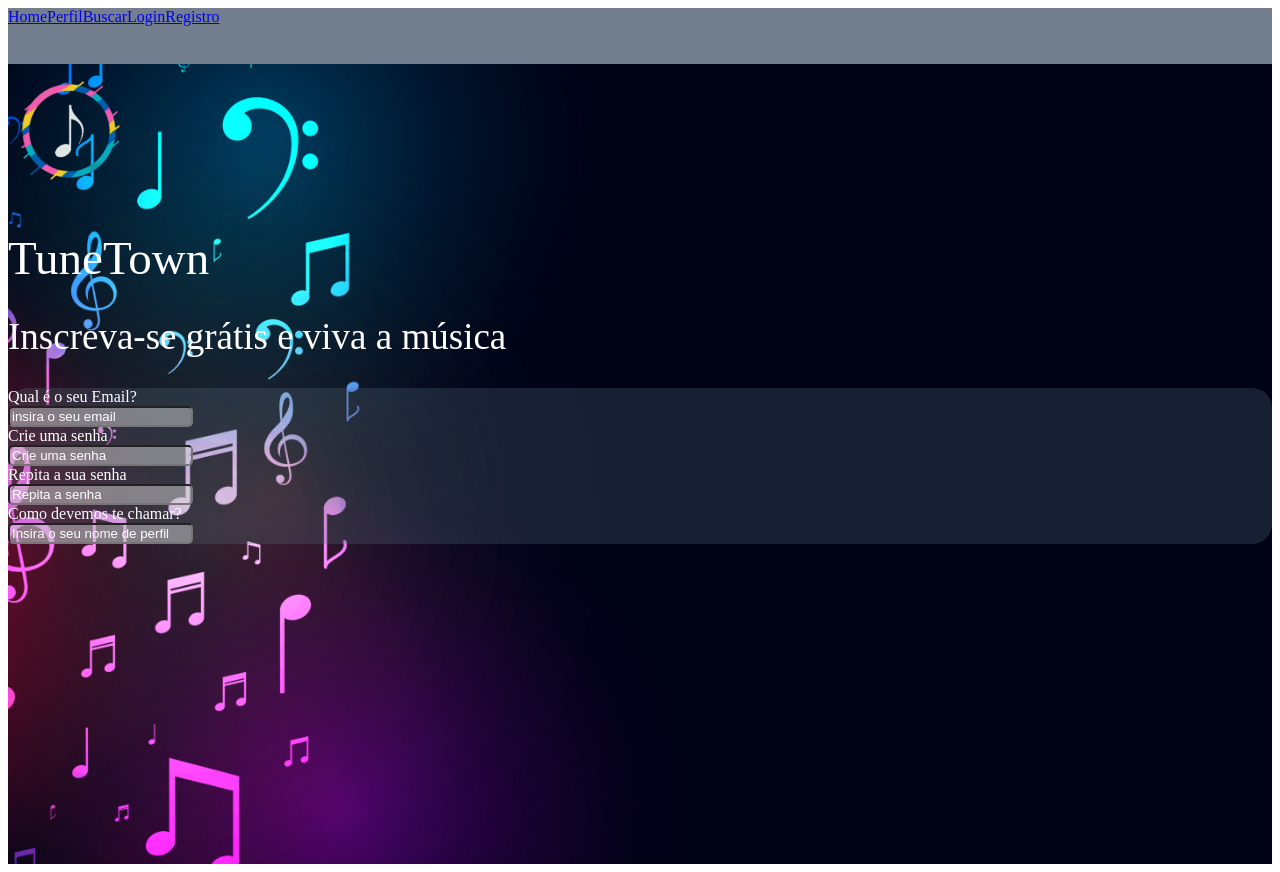
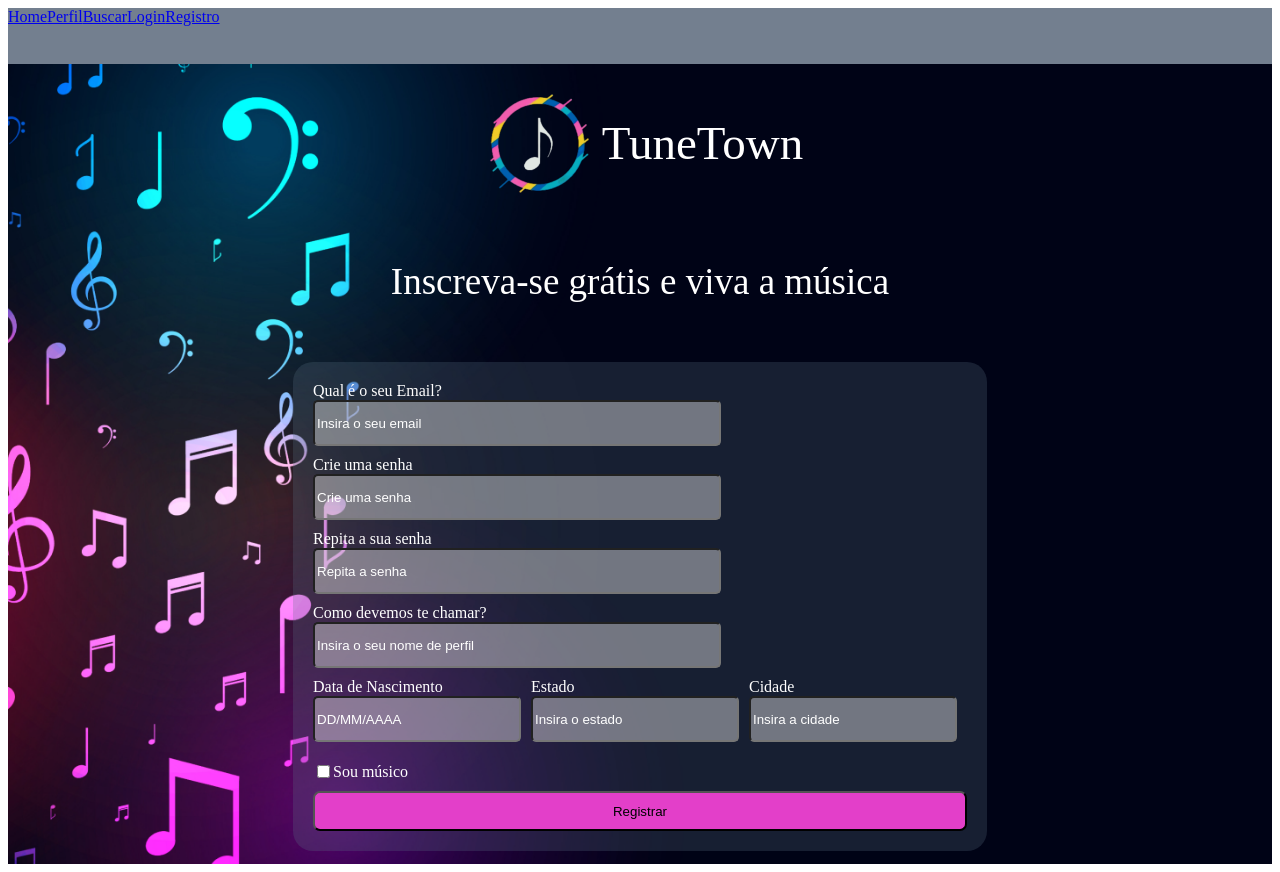
Before and after one commit to Yan-Fonseca/TuneTown, a Vue app: page /#/registro in a window 1280 px wide. Built offline with nearby package versions, Linux system fonts and the light colour scheme.

Commit message:
componente registro básico já está pronto (obs.: somente como view)

```diff
--- a/src/components/Registro/Registro.vue
+++ b/src/components/Registro/Registro.vue
@@ -10,16 +10,38 @@
       <div class="form-box">
         <form action="">
           <label for="email">Qual é o seu Email?</label>
-                <input type="text" id="email" placeholder="insira o seu email">
+          <input type="text" id="email" placeholder="Insira o seu email" class="input-large">
 
           <label for="senha">Crie uma senha</label>
-                <input type="password" id="senha" placeholder="Crie uma senha">
+          <input type="password" id="senha" placeholder="Crie uma senha" class="input-large">
 
           <label for="repSenha">Repita a sua senha</label>
-                <input type="password" id="repSenha" placeholder="Repita a senha">
+          <input type="password" id="repSenha" placeholder="Repita a senha" class="input-large">
 
           <label for="nome">Como devemos te chamar?</label>
-                <input type="text" id="nome" placeholder="Insira o seu nome de perfil">
+          <input type="text" id="nome" placeholder="Insira o seu nome de perfil" class="input-large">
+
+          <div class="row">
+            <div class="column">
+              <label for="dataNascimento">Data de Nascimento</label>
+              <input type="text" id="dataNascimento" placeholder="DD/MM/AAAA" class="input-small">
+            </div>
+            <div class="column">
+              <label for="estado">Estado</label>
+              <input type="text" id="estado" placeholder="Insira o estado" class="input-small">
+            </div>
+            <div class="column">
+              <label for="cidade">Cidade</label>
+              <input type="text" id="cidade" placeholder="Insira a cidade" class="input-small">
+            </div>
+          </div>
+
+          <div class="checkbox">
+            <input type="checkbox" id="musico">
+            <label for="musico">Sou músico</label>
+          </div>
+
+          <button class="btn">Registrar</button>
         </form>
       </div>
     </div>
@@ -32,10 +54,28 @@ export default {
   </script>
 
   <style scoped>
+  .corpo {
+    height: 100vh;
+    display: flex;
+    flex-direction: column;
+    align-items: center;
+    justify-content: center;
+  }
 
-    input {
+  .input-large {
+    width: 400px;
+    height: 40px;
     background: rgba(217, 217, 217, 0.47);
     border-radius: 5px;
+    margin-bottom: 10px;
+  }
+
+  .input-small {
+    width: 200px;
+    height: 40px;
+    background: rgba(217, 217, 217, 0.47);
+    border-radius: 5px;
+    margin-bottom: 10px;
   }
 
   input::placeholder {
@@ -53,32 +93,72 @@ export default {
     color: #FFFFFF;
   }
 
-    h1 {
+  h1, h2 {
     font-family: 'Arapey';
     color: white;
     font-style: normal;
     font-weight: 400;
-        font-size: 47px;
-        line-height: 52px;
     display: flex;
     align-items: center;
     text-align: center;
   }
 
+  h1 {
+    font-size: 47px;
+    line-height: 52px;
+  }
+
   h2 {
-        font-family: 'Arapey';
-        color: white;
-        font-style: normal;
-        font-weight: 400;
     font-size: 37px;
     line-height: 41px;
+  }
+
+  .logo {
     display: flex;
     align-items: center;
-        text-align: center;
+    margin-bottom: 20px;
+  }
+
+  .logo img {
+    width: 125px;
+    height: 133px;
+  }
+
+  .top {
+    display: flex;
+    flex-direction: column;
+    align-items: center;
+    margin-bottom: 30px;
   }
 
   .form-box {
     background: rgba(88, 112, 130, 0.26);
     border-radius: 20px;
+    padding: 20px;
+  }
+
+  .row {
+    display: flex;
+    justify-content: space-between;
+    margin-bottom: 10px;
+  }
+
+  .column {
+    flex: 1;
+    margin-right: 10px;
+  }
+
+  .checkbox {
+    display: flex;
+    align-items: center;
+    margin-bottom: 10px;
+  }
+
+  .btn {
+    background: #E33FC9;
+    border-radius: 7px;
+    justify-content: center;
+    width: 100%;
+    height: 40px;
   }
   </style>
```
Lines whose indentation alone changed are shown as unchanged.
